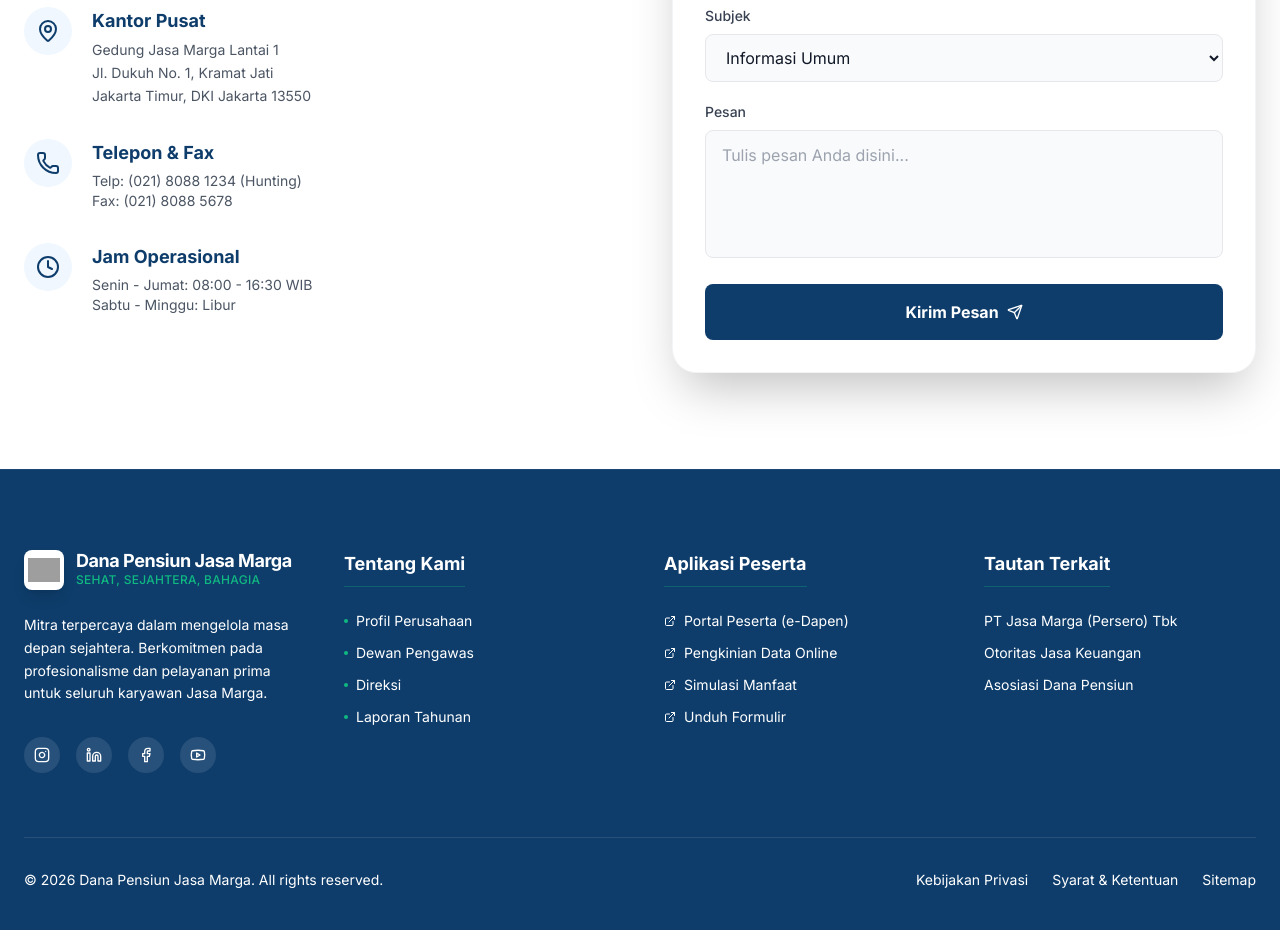
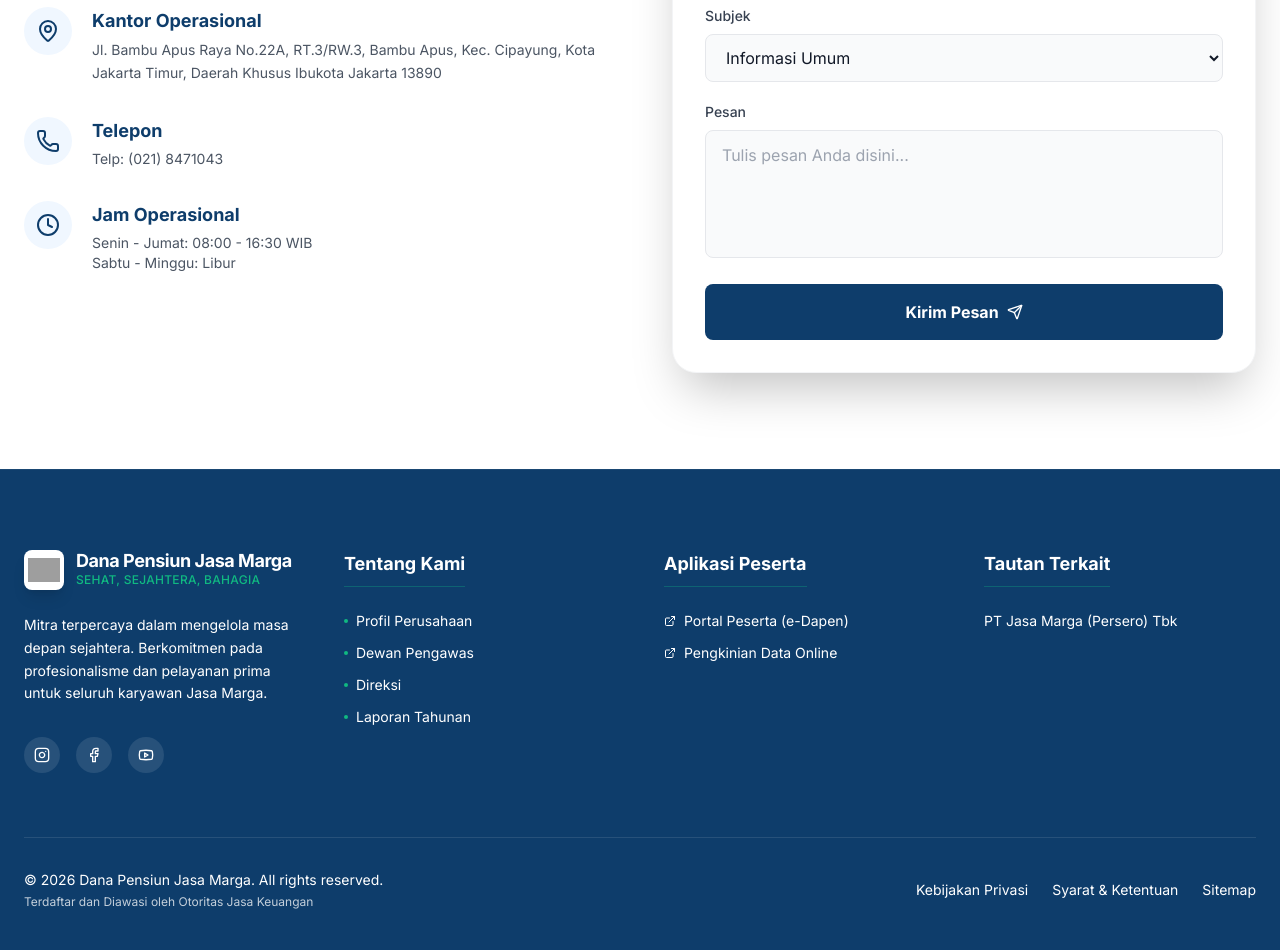
Before and after one commit to gifarier123/dapenjm-v3, a React (Vite) app: page / in a window 1280 px wide. Shown: the part 5740-6690 px from the top of the page. Built offline with nearby package versions, Linux system fonts and the light colour scheme; grey boxes are pictures that could not be loaded.

Commit message:
feat: Update contact info and social links
Updates the physical address and phone number in the Contact component. Also, fixes social media links in the Footer component and removes the LinkedIn icon. Updates the AI Studio app link in README.md.

```diff
--- a/components/Contact.tsx
+++ b/components/Contact.tsx
@@ -20,11 +20,9 @@
                             <MapPin className="w-6 h-6" />
                         </div>
                         <div>
-                            <h4 className="font-bold text-corporate-900 text-lg mb-1">Kantor Pusat</h4>
+                            <h4 className="font-bold text-corporate-900 text-lg mb-1">Kantor Operasional</h4>
                             <p className="text-gray-600 text-sm leading-relaxed">
-                                Gedung Jasa Marga Lantai 1<br/>
-                                Jl. Dukuh No. 1, Kramat Jati<br/>
-                                Jakarta Timur, DKI Jakarta 13550
+                                Jl. Bambu Apus Raya No.22A, RT.3/RW.3, Bambu Apus, Kec. Cipayung, Kota Jakarta Timur, Daerah Khusus Ibukota Jakarta 13890
                             </p>
                         </div>
                     </div>
@@ -34,10 +32,9 @@
                             <Phone className="w-6 h-6" />
                         </div>
                         <div>
-                            <h4 className="font-bold text-corporate-900 text-lg mb-1">Telepon & Fax</h4>
+                            <h4 className="font-bold text-corporate-900 text-lg mb-1">Telepon</h4>
                             <p className="text-gray-600 text-sm">
-                                Telp: (021) 8088 1234 (Hunting)<br/>
-                                Fax: (021) 8088 5678
+                                Telp: (021) 8471043
                             </p>
                         </div>
                     </div>
--- a/components/Footer.tsx
+++ b/components/Footer.tsx
@@ -1,5 +1,5 @@
 import React from 'react';
-import { Facebook, Instagram, Linkedin, Youtube, ExternalLink } from 'lucide-react';
+import { Facebook, Instagram, Youtube, ExternalLink } from 'lucide-react';
 
 export const Footer: React.FC = () => {
   return (
@@ -28,16 +28,13 @@
               Mitra terpercaya dalam mengelola masa depan sejahtera. Berkomitmen pada profesionalisme dan pelayanan prima untuk seluruh karyawan Jasa Marga.
             </p>
             <div className="flex space-x-4 pt-2">
-              <a href="#" className="w-9 h-9 rounded-full bg-white/10 flex items-center justify-center hover:bg-accent-600 hover:text-white transition-all">
+              <a href="https://www.instagram.com/dapen.jm/" target="_blank" rel="noreferrer" className="w-9 h-9 rounded-full bg-white/10 flex items-center justify-center hover:bg-accent-600 hover:text-white transition-all">
                 <Instagram className="w-4 h-4" />
               </a>
-              <a href="#" className="w-9 h-9 rounded-full bg-white/10 flex items-center justify-center hover:bg-accent-600 hover:text-white transition-all">
-                <Linkedin className="w-4 h-4" />
-              </a>
-              <a href="#" className="w-9 h-9 rounded-full bg-white/10 flex items-center justify-center hover:bg-accent-600 hover:text-white transition-all">
+              <a href="https://www.facebook.com/profile.php?id=61585837003344" target="_blank" rel="noreferrer" className="w-9 h-9 rounded-full bg-white/10 flex items-center justify-center hover:bg-accent-600 hover:text-white transition-all">
                 <Facebook className="w-4 h-4" />
               </a>
-               <a href="#" className="w-9 h-9 rounded-full bg-white/10 flex items-center justify-center hover:bg-accent-600 hover:text-white transition-all">
+               <a href="https://www.youtube.com/@danapensiunjasamarga6343" target="_blank" rel="noreferrer" className="w-9 h-9 rounded-full bg-white/10 flex items-center justify-center hover:bg-accent-600 hover:text-white transition-all">
                 <Youtube className="w-4 h-4" />
               </a>
             </div>
@@ -60,8 +57,6 @@
             <ul className="space-y-3 text-sm text-corporate-200">
               <li><a href="#" className="hover:text-accent-400 transition-colors flex items-center gap-2"><ExternalLink className="w-3 h-3" />Portal Peserta (e-Dapen)</a></li>
               <li><a href="#" className="hover:text-accent-400 transition-colors flex items-center gap-2"><ExternalLink className="w-3 h-3" />Pengkinian Data Online</a></li>
-              <li><a href="#" className="hover:text-accent-400 transition-colors flex items-center gap-2"><ExternalLink className="w-3 h-3" />Simulasi Manfaat</a></li>
-              <li><a href="#" className="hover:text-accent-400 transition-colors flex items-center gap-2"><ExternalLink className="w-3 h-3" />Unduh Formulir</a></li>
             </ul>
           </div>
 
@@ -70,14 +65,15 @@
              <h4 className="font-bold text-lg mb-6 text-white border-b border-accent-500/30 pb-2 inline-block">Tautan Terkait</h4>
              <ul className="space-y-3 text-sm text-corporate-200">
               <li><a href="https://www.jasamarga.com" target="_blank" rel="noreferrer" className="hover:text-accent-400 transition-colors">PT Jasa Marga (Persero) Tbk</a></li>
-              <li><a href="https://ojk.go.id" target="_blank" rel="noreferrer" className="hover:text-accent-400 transition-colors">Otoritas Jasa Keuangan</a></li>
-              <li><a href="#" className="hover:text-accent-400 transition-colors">Asosiasi Dana Pensiun</a></li>
             </ul>
           </div>
         </div>
 
         <div className="border-t border-white/10 pt-8 flex flex-col md:flex-row justify-between items-center text-sm text-corporate-400">
-          <p>&copy; {new Date().getFullYear()} Dana Pensiun Jasa Marga. All rights reserved.</p>
+          <div className="flex flex-col md:items-start items-center space-y-1">
+            <p>&copy; {new Date().getFullYear()} Dana Pensiun Jasa Marga. All rights reserved.</p>
+            <p className="text-xs opacity-75">Terdaftar dan Diawasi oleh Otoritas Jasa Keuangan</p>
+          </div>
           <div className="flex space-x-6 mt-4 md:mt-0">
             <a href="#" className="hover:text-white transition-colors">Kebijakan Privasi</a>
             <a href="#" className="hover:text-white transition-colors">Syarat & Ketentuan</a>
--- a/index.html
+++ b/index.html
@@ -57,9 +57,11 @@
   }
 }
 </script>
+<link rel="stylesheet" href="/index.css">
 </head>
   <body>
     <div id="root"></div>
     <script type="module" src="./index.tsx"></script>
-  </body>
+  <script type="module" src="/index.tsx"></script>
+</body>
 </html>
```
Also changed, not shown: 1 other file (tests, documents, lock files or other folders).
